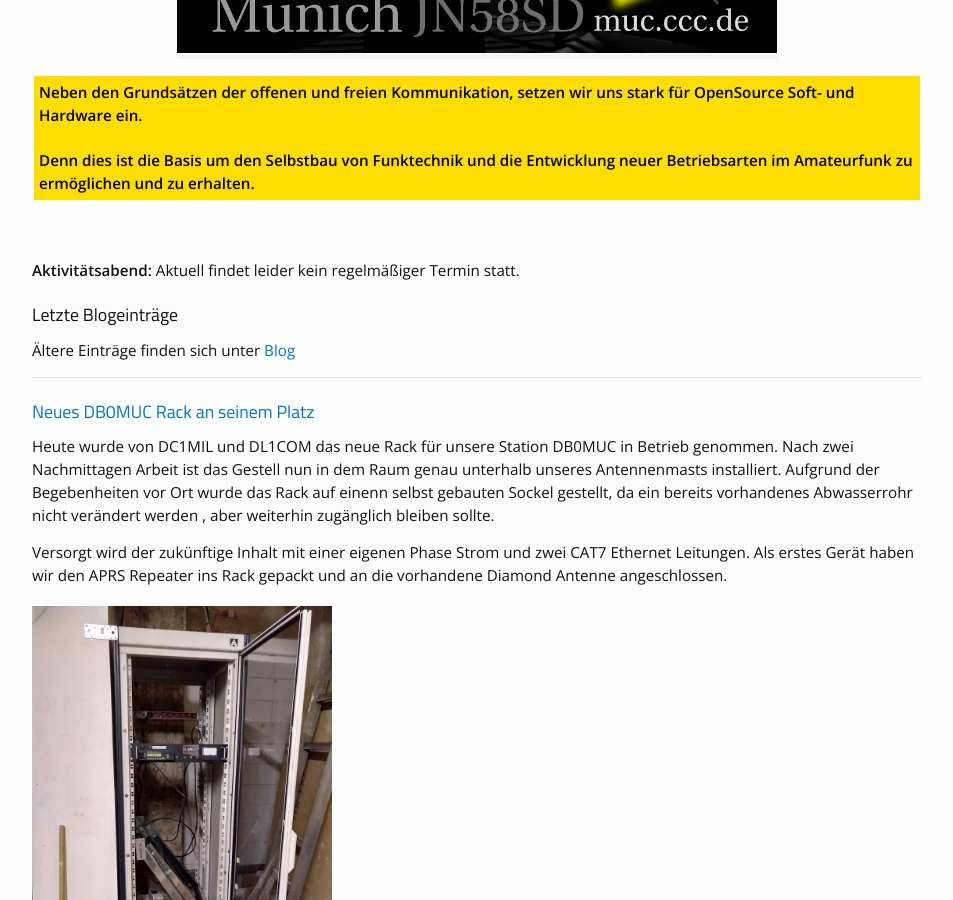
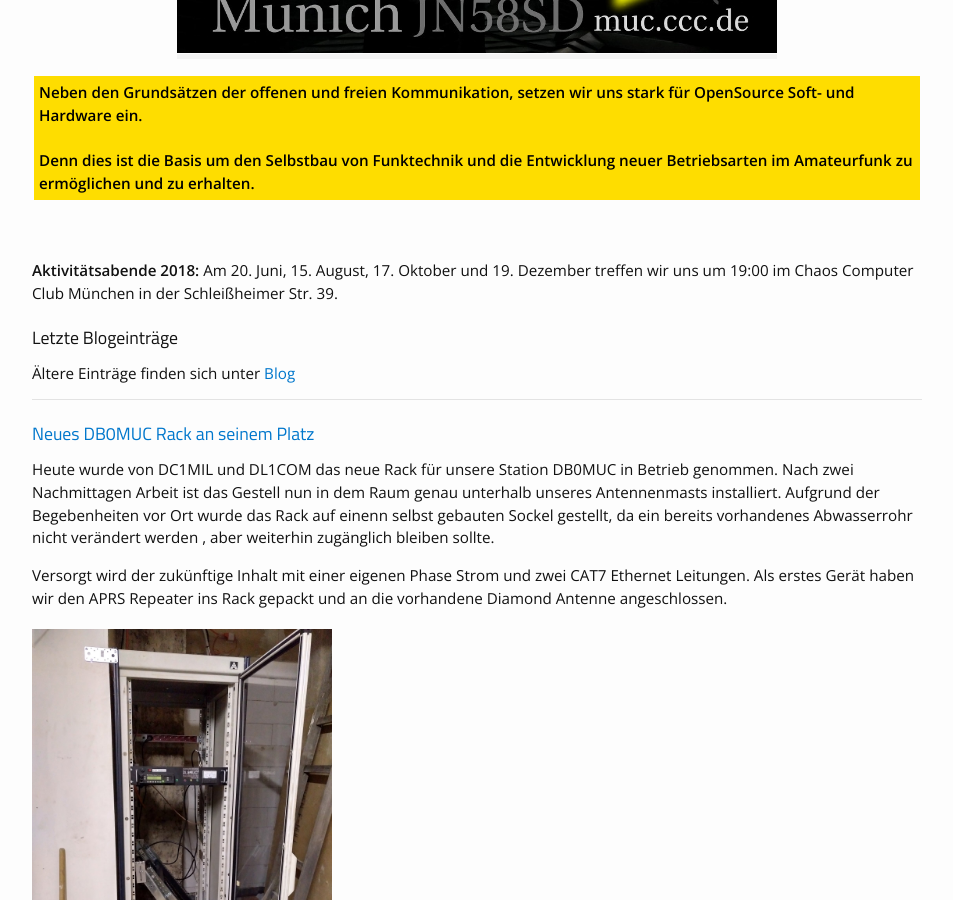
Before and after one commit to dl0muc/homepage, a Jekyll site: the page built from index.md, in a window 1280 px wide and 900 px high, scrolled down 629 px. Shown: the whole window, without its empty margins (163-1116 px from the left). Built offline with Jekyll 4.4.1, drawn with Linux system fonts in a browser that asks for light colours.

Commit message:
Termine für Treffen 2018

```diff
--- a/index.md
+++ b/index.md
@@ -14,7 +14,7 @@ Homepage von DL0MUC - Der Clubstation sowie von DB0MUC - Der automatischen Stati
 |
 
 <br style="clear: both;">
-**Aktivitätsabend:** Aktuell findet leider kein regelmäßiger Termin statt.
+**Aktivitätsabende 2018:** Am 20. Juni, 15. August, 17. Oktober und 19. Dezember treffen wir uns um 19:00 im Chaos Computer Club München in der Schleißheimer Str. 39.
 
 ### Letzte Blogeinträge
 
```
